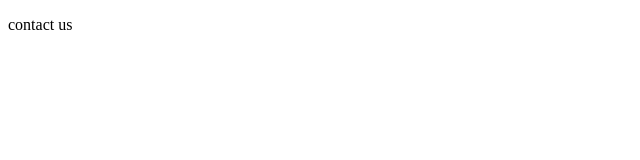
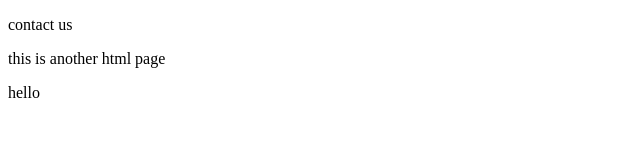
Before and after one commit to Ashutosh-uke/dac-file, a plain HTML site: page contact.html in a window 1280 px wide. Shown: the whole page, without its empty margins (0-640 px from the left). Drawn offline with Linux system fonts and the light colour scheme.

Commit message:
add ignore file with modifiying contact,html

```diff
--- a/contact.html
+++ b/contact.html
@@ -7,5 +7,7 @@
 </head>
 <body>
     <p>contact us </p>
+    <p>this is another html page</p>
+    hello
 </body>
 </html>
```
